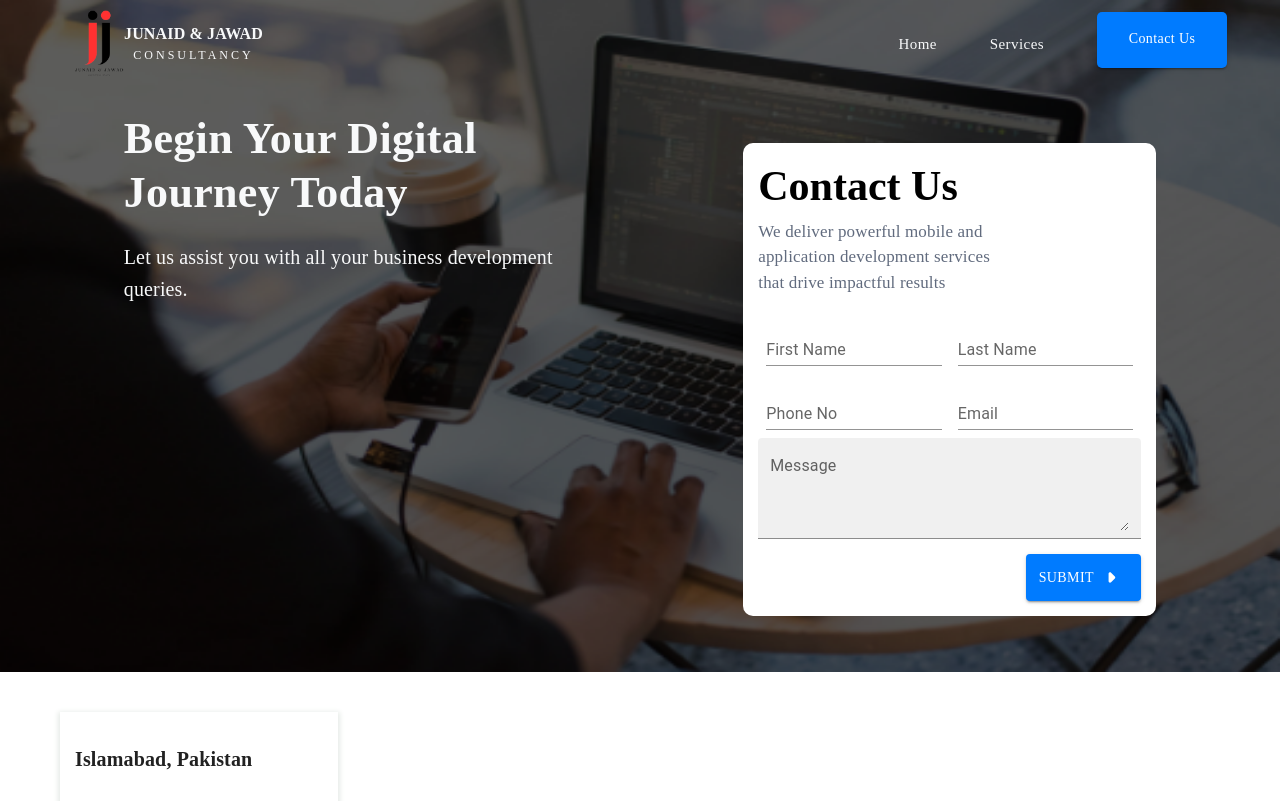
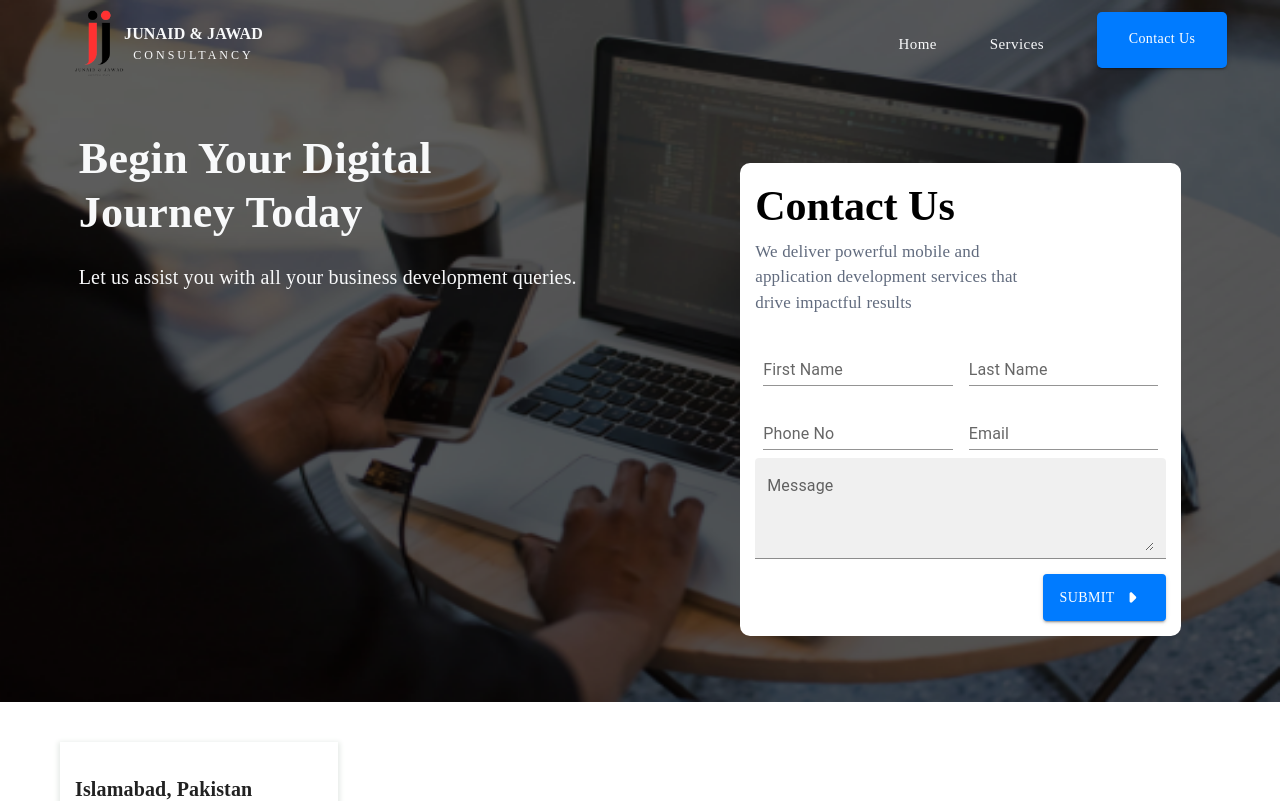
Before and after one commit to Zeeeforzain/JJs_IT, a React (Create React App) app: page /#/ContactForm in a window 1280 px wide. Shown: the top 801 px of the page. Built offline with nearby package versions, Linux system fonts and the light colour scheme; a web font is replaced by a local one.

Commit message:
Alignment Fixed

```diff
--- a/src/ContactForm.jsx
+++ b/src/ContactForm.jsx
@@ -26,7 +26,7 @@ export default function ContactForm() {
         flexDirection: { xs: 'column',sm:'column', md: 'row' },
         justifyContent: {xs:'center',md:'space-around', xl:'space-around'},
         alignItems: {xs:'center', md:'center', xl:'start'},
-        padding:{xs:'0px 10px', md:'0px 50px', xl:"20px 22% 20px 21%" },
+        padding:{xs:'0px 10px', md:'20px 20px 10px 0px', xl:"20px 24% 20px 22%" },
         height:'auto',
       }}
       >
```
